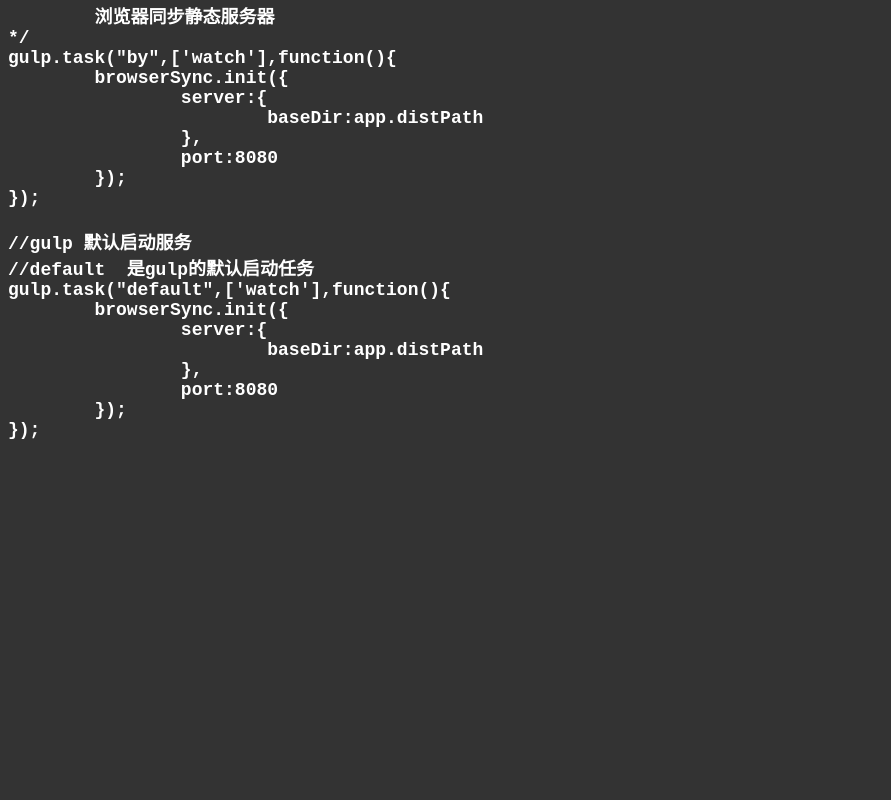
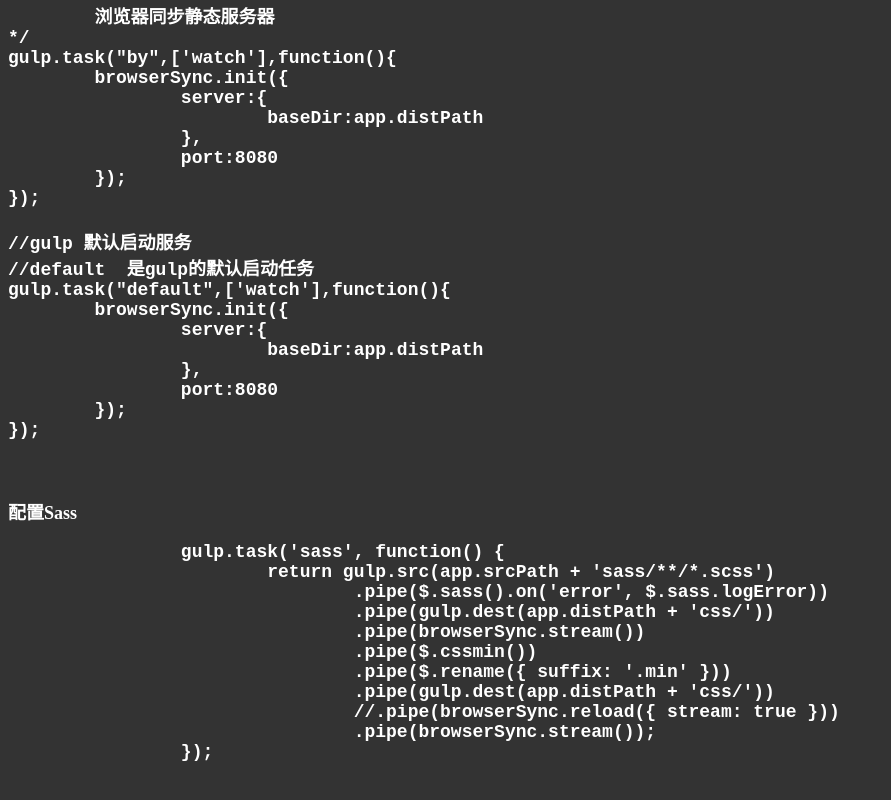
Before and after one commit to albanjin/albanjin.github.io, a plain HTML site: page gulp.html in a window 1280 px wide. Shown: the part 3411-4211 px from the top of the page, without its empty margins (0-891 px from the left). Before the commit the page ends 3909 px from the top, so only its background shows below. Drawn offline with Linux system fonts and the light colour scheme.

Commit message:
gulp.html add Sass

```diff
--- a/gulp.html
+++ b/gulp.html
@@ -193,5 +193,20 @@
 
 	</pre>
 
+	<h2>配置Sass</h2>
+	<pre>
+		gulp.task('sass', function() {
+			return gulp.src(app.srcPath + 'sass/**/*.scss')
+				.pipe($.sass().on('error', $.sass.logError))
+				.pipe(gulp.dest(app.distPath + 'css/'))
+				.pipe(browserSync.stream())
+				.pipe($.cssmin())
+				.pipe($.rename({ suffix: '.min' }))
+				.pipe(gulp.dest(app.distPath + 'css/'))
+				//.pipe(browserSync.reload({ stream: true }))
+				.pipe(browserSync.stream());
+		});
+	</pre>
+
 </body>
 </html>
```
